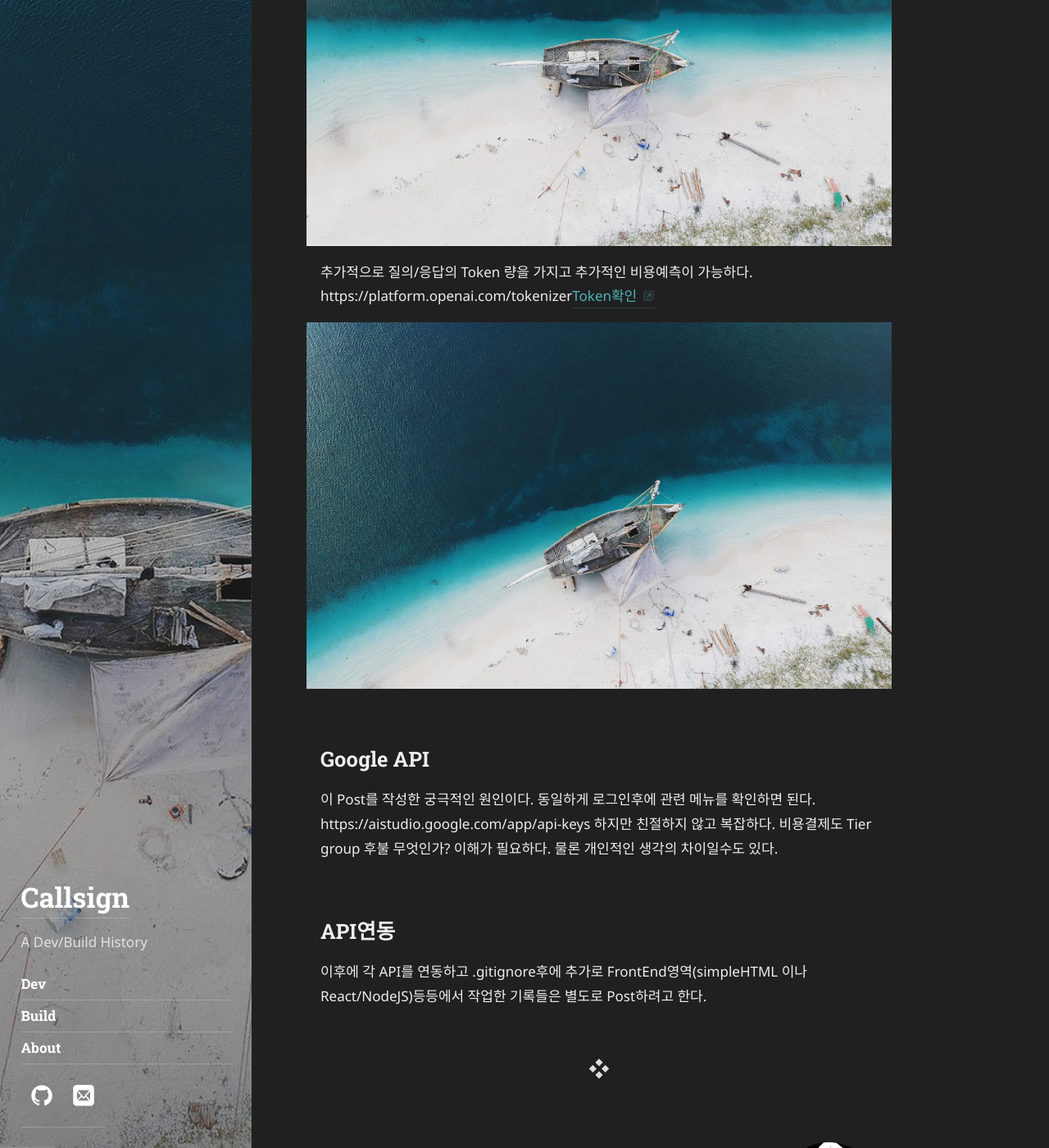
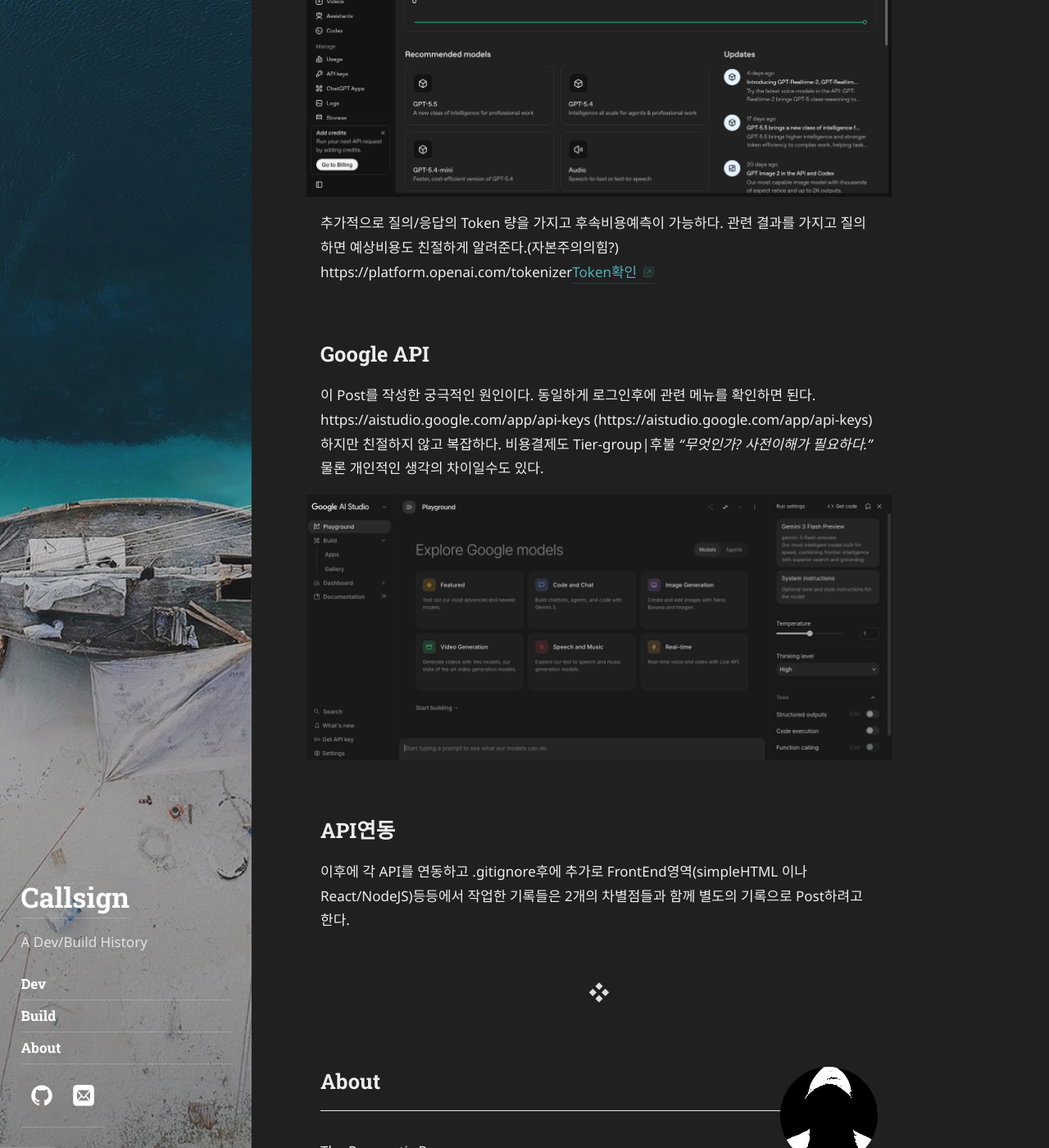
Before and after one commit to callsign88/callsign88.github.io, a Jekyll site: the page built from _posts/2017-11-17-hydejacks-new-design.md, in a window 1280 px wide and 1400 px high, scrolled down 745 px. Shown: the whole window at 82% size. Built offline with Jekyll 4.4.1, drawn with Linux system fonts in a browser that asks for light colours; some web fonts are replaced; some of the changed text lies outside the part shown.

Commit message:
Update: Refine content and images in Google/Open API guide

```diff
--- a/_posts/2017-11-17-hydejacks-new-design.md
+++ b/_posts/2017-11-17-hydejacks-new-design.md
@@ -15,17 +15,18 @@
 ## ChatGPT OpenAPI
 [OpenAPI](https://platform.openai.com/home)여기서 확인이 가능하다. 로그인해야 한다. 로그인 후에 우측 상단의 Dashboard나 좌측의 Usage에서 추가적인 확인이 가능하다.
 
-![Hydejack's background image]({{ site.baseurl }}/assets/img/caleb-george.jpg){:.lead}
+![Hydejack's background image]({{ site.baseurl }}/assets/img/open.jpg){:.lead}
 
-추가적으로 질의/응답의 Token 량을 가지고 추가적인 비용예측이 가능하다.
+추가적으로 질의/응답의 Token 량을 가지고 후속비용예측이 가능하다. 관련 결과를 가지고 질의하면 예상비용도 친절하게 알려준다.(자본주의의힘?)
 https://platform.openai.com/tokenizer[Token확인](https://platform.openai.com/tokenizer)
 
 
 
-![Original photo]({{ site.baseurl }}/assets/img/caleb-george-old.jpg){:.lead}
+## Google API
+이 Post를 작성한 궁극적인 원인이다. 동일하게 로그인후에 관련 메뉴를 확인하면 된다. https://aistudio.google.com/app/api-keys (https://aistudio.google.com/app/api-keys) 하지만 친절하지 않고 복잡하다. 비용결제도 Tier-group|후불 *"무엇인가? 사전이해가 필요하다."* 물론 개인적인 생각의 차이일수도 있다.
 
-## Google API
-이 Post를 작성한 궁극적인 원인이다. 동일하게 로그인후에 관련 메뉴를 확인하면 된다. https://aistudio.google.com/app/api-keys 하지만 친절하지 않고 복잡하다. 비용결제도 Tier group 후불 무엇인가? 이해가 필요하다. 물론 개인적인 생각의 차이일수도 있다.
+![Hydejack's background image]({{ site.baseurl }}/assets/img/studio.jpg){:.lead}
+
 
 ## API연동
-이후에 각 API를 연동하고 .gitignore후에 추가로 FrontEnd영역(simpleHTML 이나 React/NodeJS)등등에서 작업한 기록들은 별도로 Post하려고 한다.
+이후에 각 API를 연동하고 .gitignore후에 추가로 FrontEnd영역(simpleHTML 이나 React/NodeJS)등등에서 작업한 기록들은 2개의 차별점들과 함께 별도의 기록으로 Post하려고 한다.
```
Also changed, not shown: other parts of _posts/2017-11-17-hydejacks-new-design.md (+1 -1 lines).
